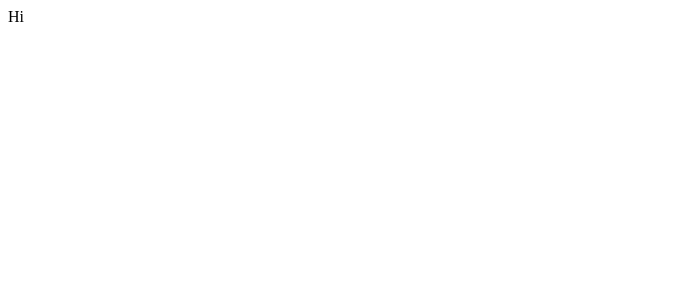
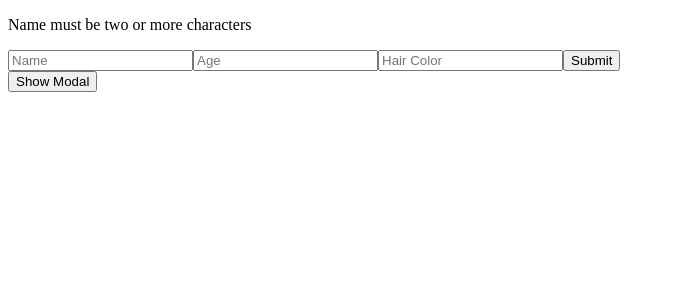
Before and after one commit to petyaNikleva/designPaternsReact, a React (Vite) app: page / in a window 1280 px wide. Shown: the top 300 px of the page, without its empty margins (0-675 px from the left). Built offline with nearby package versions, Linux system fonts and the light colour scheme.

Commit message:
Add Modal and contrall form

```diff
--- a/src/App.jsx
+++ b/src/App.jsx
@@ -1,15 +1,20 @@
-import { useState } from 'react'
-import reactLogo from './assets/react.svg'
-import viteLogo from '/vite.svg'
+import  ControlledForm  from './components/ControlledForm/ControlledForm.jsx';
+import Modal from './components/Modal/Modal.jsx';
+
 import './App.css'
+import { useState } from 'react';
 
 function App() {
-
+	const [shouldShowModal, setShouldShowModal] = useState(false);
   return (
     <>
-      Hi
+      <ControlledForm />
+	  <button onClick={() => setShouldShowModal(true)}>Show Modal</button>
+	  <Modal shouldShowModal={shouldShowModal} onRequestClose={() => setShouldShowModal(false)}>
+	  	<ControlledForm />
+      </Modal>
     </>
   )
 }
 
-export default App
+export default App;
--- /dev/null
+++ b/src/components/ControlledForm/ControlledForm.jsx
@@ -0,0 +1,43 @@
+import { useState, useEffect } from 'react';
+
+const ControlledForm = () => {
+	const [nameInputError, setNameInputError] = useState('');
+	const [name, setName] = useState('');
+	const [age, setAge] = useState();
+	const [hairColor, setHairColor] = useState('');
+
+	useEffect(() => {
+		if (name.length < 2) {
+			setNameInputError('Name must be two or more characters');
+		} else {
+			setNameInputError('');
+		}
+	}, [name])
+
+	return (
+		<form>
+			{nameInputError && <p>{nameInputError}</p>}
+			<input
+				name="name"
+				type="text"
+				placeholder="Name"
+				value={name}
+				onChange={e => setName(e.target.value)} />
+			<input
+				name="age"
+				type="number"
+				placeholder="Age"
+				value={age}
+				onChange={e => setAge(Number(e.target.value))} />
+			<input
+				name="hairColor"
+				type="text"
+				placeholder="Hair Color"
+				value={hairColor}
+				onChange={e => setHairColor(e.target.value)} />
+			<button>Submit</button>
+		</form>
+	)
+}
+
+export default ControlledForm;
--- /dev/null
+++ b/src/components/Modal/Modal.css
@@ -0,0 +1,36 @@
+.modal-bg {
+    position: fixed;
+    z-index: 1;
+    left: 0;
+    top: 0;
+    width: 100%;
+    height: 100%;
+    overflow: auto;
+    background-color: rgba(0, 0, 0, 0.5);
+}
+
+.modal-body {
+    background-color: white;
+    margin: 20% auto;
+    padding: 20px;
+    max-width: 380px;
+    border-radius: 6px;
+    display: flex;
+    flex-direction: column;
+    align-items: center;
+    -webkit-box-shadow: -4px 10px 18px -7px rgba(0,0,0,0.75);
+    -moz-box-shadow: -4px 10px 18px -7px rgba(0,0,0,0.75);
+    box-shadow: -4px 10px 18px -7px rgba(0,0,0,0.75);
+}
+
+.modal-body .close-btn  {
+    cursor: pointer;
+}
+
+.btn.btn-random-beer {
+    width: auto;
+    display: block;
+    margin: 1rem auto;
+    border-radius: 4px;
+    background-color: #00d2b2;
+  }
--- /dev/null
+++ b/src/components/Modal/Modal.jsx
@@ -0,0 +1,20 @@
+import { TfiClose } from "react-icons/tfi";
+import './Modal.css';
+
+const Modal = ({ children, shouldShowModal, onRequestClose }) => {
+
+  return (
+    <>
+      {shouldShowModal && (
+        <div className="modal-bg" onClick={onRequestClose}>
+          <div className="modal-body" onClick={(e) => e.stopPropagation()}>
+            <TfiClose className="close-btn" onClick={onRequestClose} />
+            {children}
+          </div>
+        </div>
+      )}
+    </>
+  )
+}
+
+export default Modal;
```
